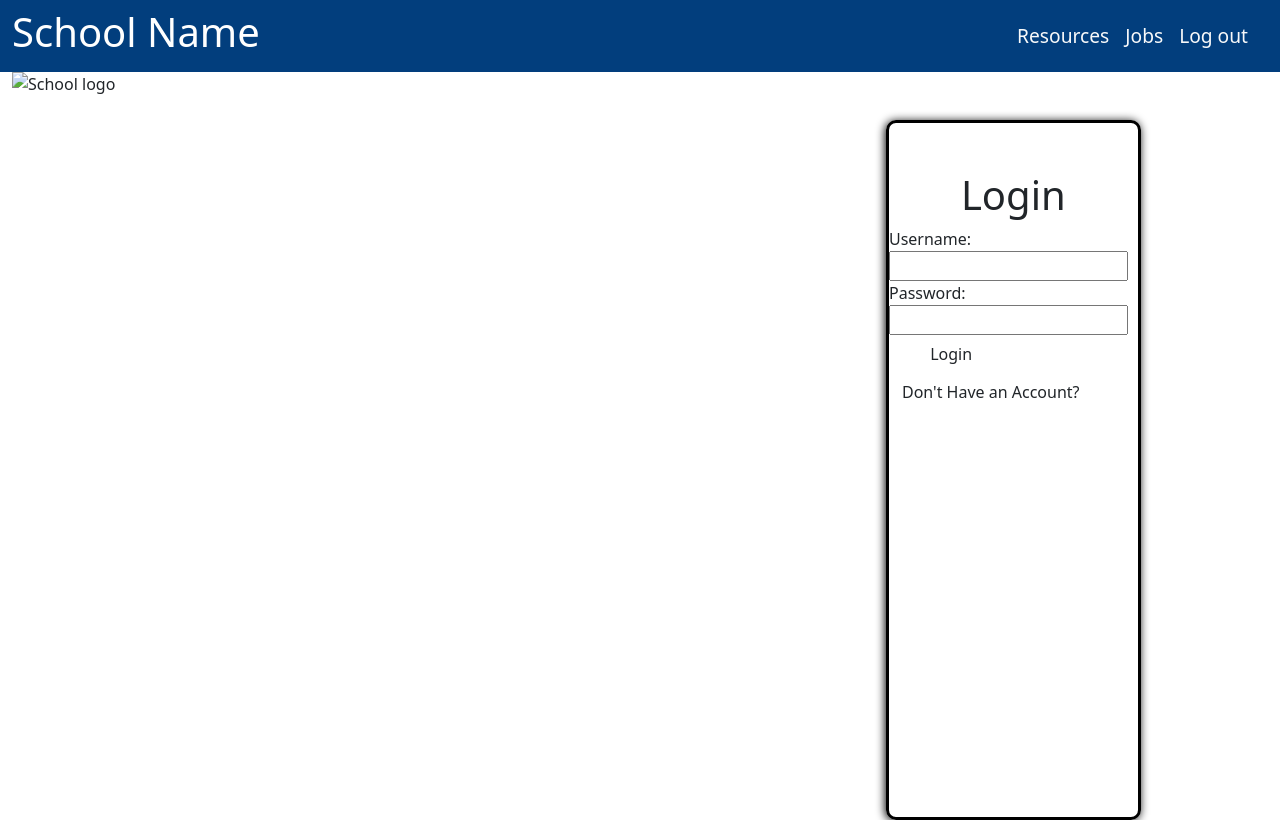
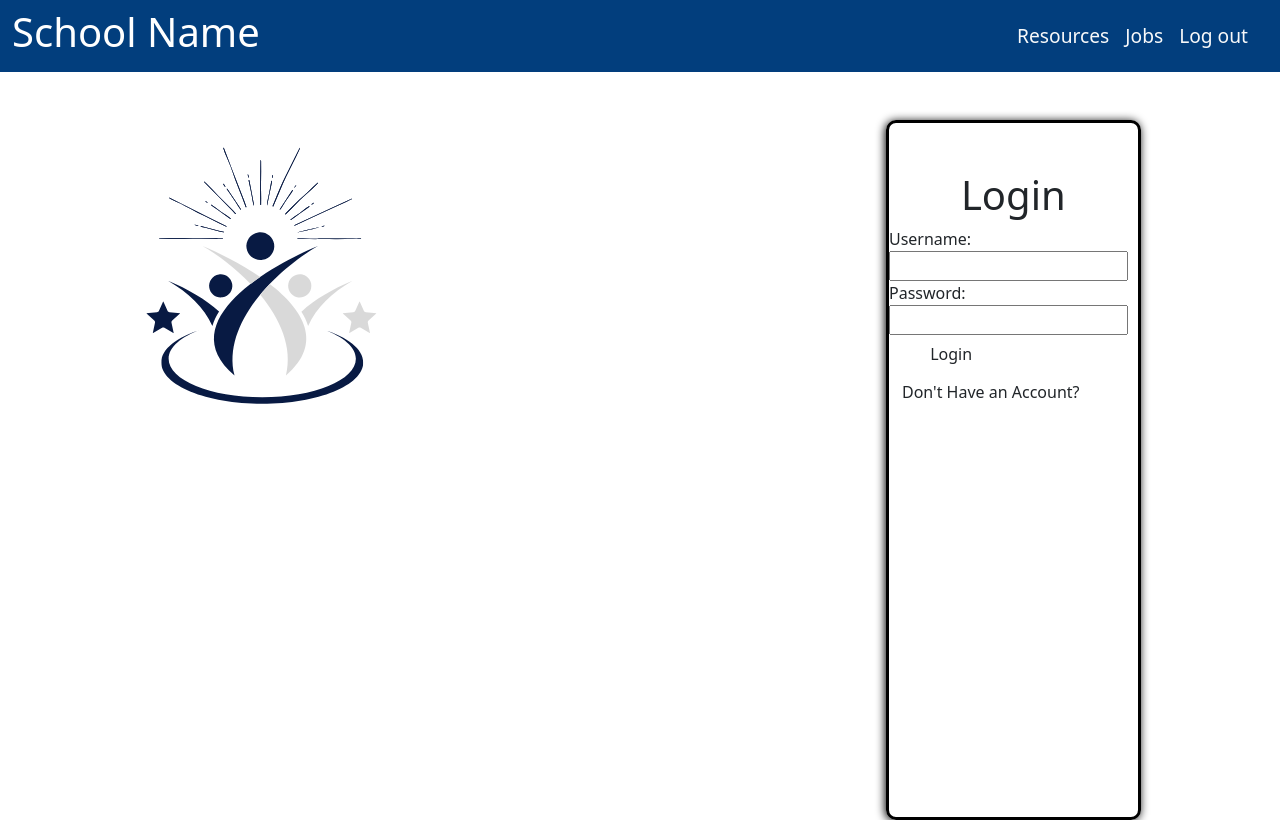
Before and after one commit to unkpt/wcd2425, a plain HTML site: page login.html in a window 1280 px wide. Drawn offline with nearby package versions, Linux system fonts and the light colour scheme.

Commit message:
Update login.html

```diff
--- a/login.html
+++ b/login.html
@@ -37,7 +37,7 @@
     <div class="row">
         <div class="col-7 mx-auto d-none d-md-block">
             <div class="w-100 d-flex">
-                <img class="justify-content-center" src="logo.png" alt="School logo">
+                <img class="justify-content-center" src="images/logo.png" alt="School logo">
             </div>
         </div>
         <div class="col-12 col-md-5">
```
